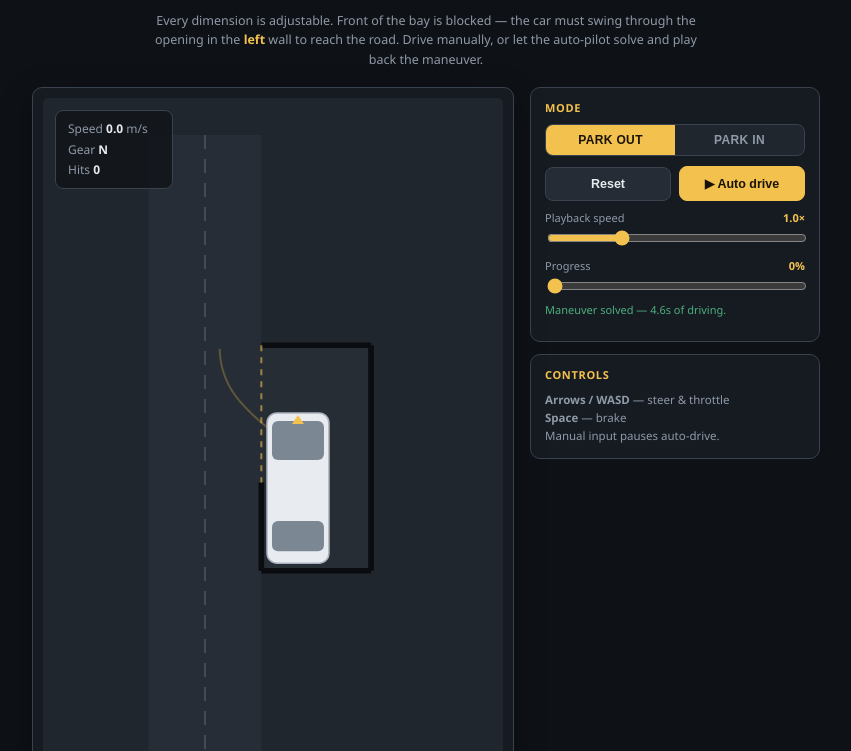
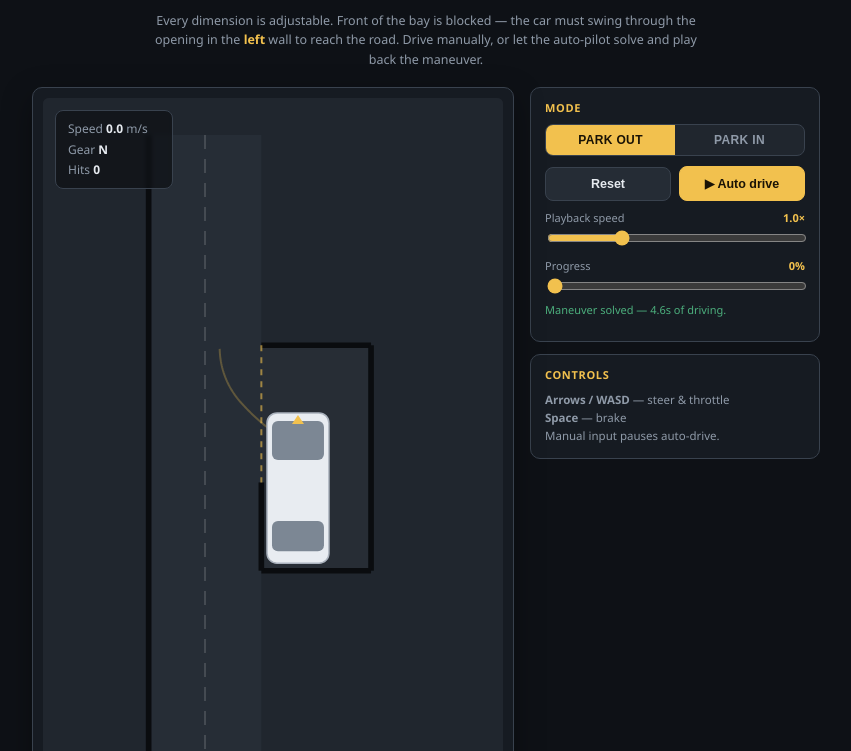
Before and after one commit to chourashiya/standalone-html-files, a plain HTML site: page index.html in a window 1280 px wide. Shown: the part 49-800 px from the top of the page, without its empty margins (214-1065 px from the left). Drawn offline with Linux system fonts and the light colour scheme.

Commit message:
Add files via upload
file with road edges as wall

```diff
--- a/index.html
+++ b/index.html
@@ -171,6 +171,7 @@
     const margin = Math.max(PARAMS.CAR_L*1.4, 4.5);
     roadYTop = BAY_Y0 - margin;
     roadYBot = BAY_Y1 + margin;
+    walls.push({a:{x:-PARAMS.ROAD_W,y:roadYTop}, b:{x:-PARAMS.ROAD_W,y:roadYBot}, t:PARAMS.WT}); // road outer edge (kerb)
 
     parkedState = {
       x: PARAMS.LEFT_GAP + PARAMS.CAR_W/2,
```
